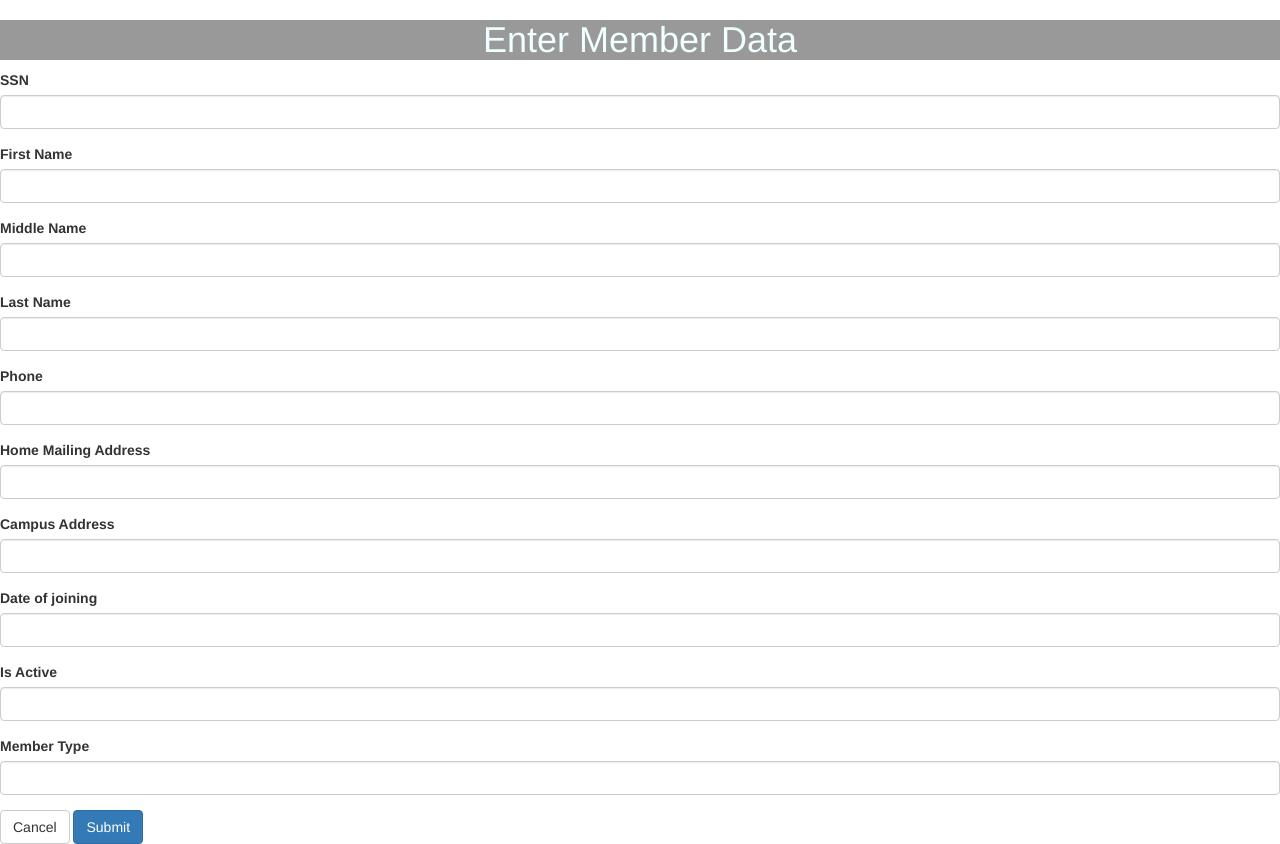
After one commit to aditpatil10/Library-Management-System, a PHP site: page /memberform.php in a window 1280 px wide. The commit adds this page. Run offline with PHP 8.4, Linux system fonts and the light colour scheme; some libraries are stand-ins or nearby versions.

Commit message:
Update [Data Display]

```diff
--- a/borrowed.php
+++ b/borrowed.php
@@ -1,3 +1,9 @@
+<?php
+
+// connect to database
+$db = mysqli_connect('localhost', 'root', '', 'Library');
+
+?>
 <!DOCTYPE html>
 <html lang="en">
   <head>
--- /dev/null
+++ b/memberform.php
@@ -0,0 +1,70 @@
+<!DOCTYPE html>
+<html lang="en">
+<head>
+    <meta charset="UTF-8">
+    <meta name="viewport" content="width=device-width, initial-scale=1.0">
+    <meta http-equiv="X-UA-Compatible" content="ie=edge">
+    <title>New Member</title>
+    <link
+      rel="stylesheet"
+      href="https://maxcdn.bootstrapcdn.com/bootstrap/3.3.7/css/bootstrap.min.css"
+      integrity="sha384-BVYiiSIFeK1dGmJRAkycuHAHRg32OmUcww7on3RYdg4Va+PmSTsz/K68vbdEjh4u"
+      crossorigin="anonymous"
+    />
+    <link rel="stylesheet" href="https://unpkg.com/bootstrap-material-design@4.1.1/dist/css/bootstrap-material-design.min.css" integrity="sha384-wXznGJNEXNG1NFsbm0ugrLFMQPWswR3lds2VeinahP8N0zJw9VWSopbjv2x7WCvX" crossorigin="anonymous">
+    <script src="https://code.jquery.com/jquery-3.2.1.slim.min.js" integrity="sha384-KJ3o2DKtIkvYIK3UENzmM7KCkRr/rE9/Qpg6aAZGJwFDMVNA/GpGFF93hXpG5KkN" crossorigin="anonymous"></script>
+<script src="https://unpkg.com/popper.js@1.12.6/dist/umd/popper.js" integrity="sha384-fA23ZRQ3G/J53mElWqVJEGJzU0sTs+SvzG8fXVWP+kJQ1lwFAOkcUOysnlKJC33U" crossorigin="anonymous"></script>
+<script src="https://unpkg.com/bootstrap-material-design@4.1.1/dist/js/bootstrap-material-design.js" integrity="sha384-CauSuKpEqAFajSpkdjv3z9t8E7RlpJ1UP0lKM/+NdtSarroVKu069AlsRPKkFBz9" crossorigin="anonymous"></script>
+<script>$(document).ready(function() { $('body').bootstrapMaterialDesign(); });</script>
+</head>
+<body>
+    <h1 style="text-align: center; background: rgba(0, 0, 0, 0.4); color: azure"> Enter Member Data </h1>
+
+<form form action="insertmem.php" method="post">
+<div class="form-group">
+    <label for="exampleInputEmail1" class="bmd-label-floating">SSN</label>
+    <input type="number" class="form-control" id="ssn" name= "ssn">
+  </div>
+  <div class="form-group">
+    <label for="exampleInputEmail1" class="bmd-label-floating">First Name</label>
+    <input type="text" class="form-control" id="fname" name= "fname">
+  </div>
+  <div class="form-group">
+    <label for="exampleInputEmail1" class="bmd-label-floating">Middle Name</label>
+    <input type="text" class="form-control" id="mname" name= "mname">
+  </div>
+  <div class="form-group">
+    <label for="exampleInputEmail1" class="bmd-label-floating">Last Name</label>
+    <input type="text" class="form-control" id="lname" name= "lname">
+  </div>
+  <div class="form-group">
+    <label for="exampleInputEmail1" class="bmd-label-floating">Phone</label>
+    <input type="number" class="form-control" id="phone" name= "phone">
+  </div>
+  <div class="form-group">
+    <label for="exampleInputEmail1" class="bmd-label-floating">Home Mailing Address</label>
+    <input type="text" class="form-control" id="haddress" name= "haddress">
+  </div>
+  <div class="form-group">
+    <label for="exampleInputEmail1" class="bmd-label-floating">Campus Address</label>
+    <input type="text" class="form-control" id="caddress" name= "caddress">
+  </div>
+  <div class="form-group">
+    <label for="exampleInputEmail1" class="bmd-label-floating">Date of joining</label>
+    <input type="text" class="form-control" id="date" name= "dateofjoining">
+  </div>
+  <div class="form-group">
+    <label for="exampleInputEmail1" class="bmd-label-floating">Is Active</label>
+    <input type="number" class="form-control" id="isactive" name= "isactive">
+  </div>
+  <div class="form-group">
+    <label for="exampleInputEmail1" class="bmd-label-floating">Member Type</label>
+    <input type="number" class="form-control" id="memtype" name= "memtype">
+  </div>
+  </div>
+  <button class="btn btn-default">Cancel</button>
+  <input type="submit" class="btn btn-primary" name="submit" value="Submit">
+</form>
+
+</body>
+</html>
--- a/renew.php
+++ b/renew.php
@@ -1,3 +1,9 @@
+<?php
+
+// connect to database
+$db = mysqli_connect('localhost', 'root', '', 'Library');
+
+?>
 <!DOCTYPE html>
 <html lang="en">
   <head>
--- a/return.php
+++ b/return.php
@@ -1,3 +1,9 @@
+<?php
+
+// connect to database
+$db = mysqli_connect('localhost', 'root', '', 'Library');
+
+?>
 <!DOCTYPE html>
 <html lang="en">
   <head>
```
Also changed, not shown: books.php (+43 -1 lines), index.php (+8 -0 lines), insertmem.php (added, +29 -0 lines), members.php (+38 -1 lines), 2 other files.
